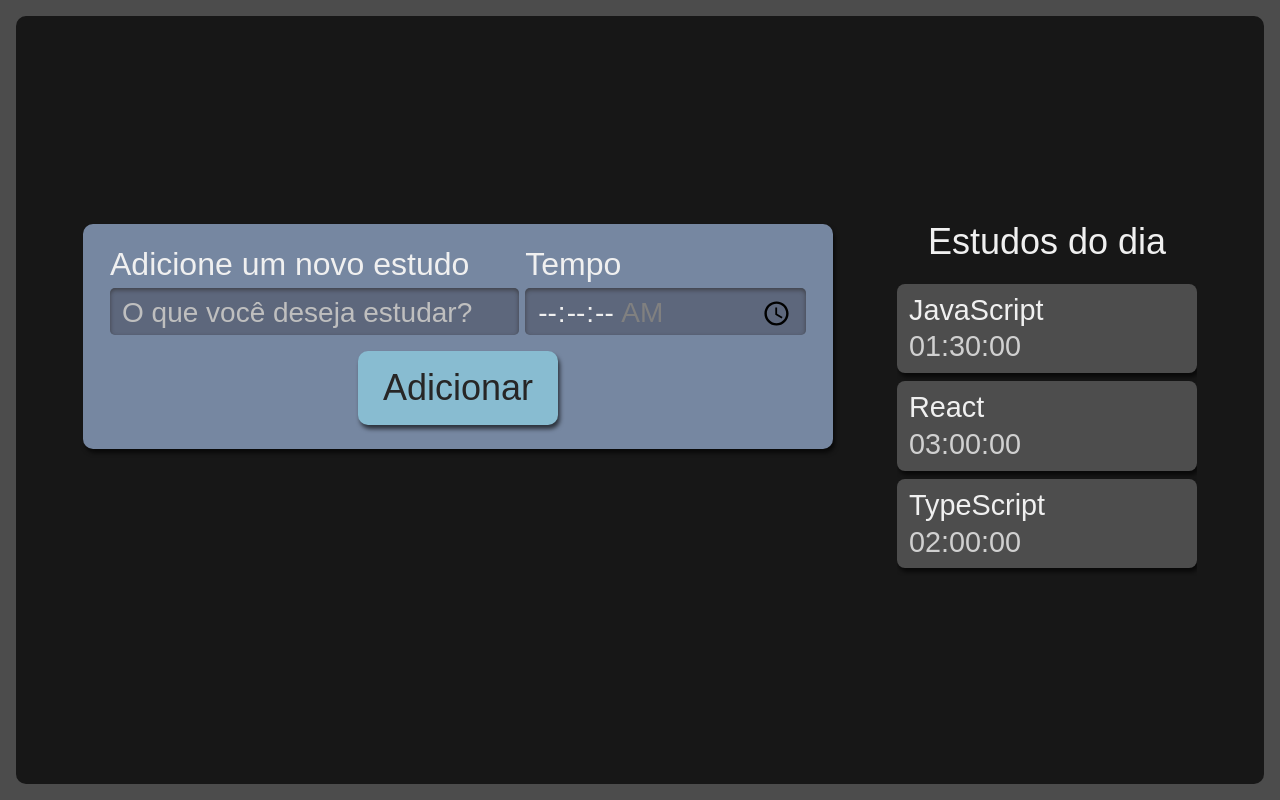
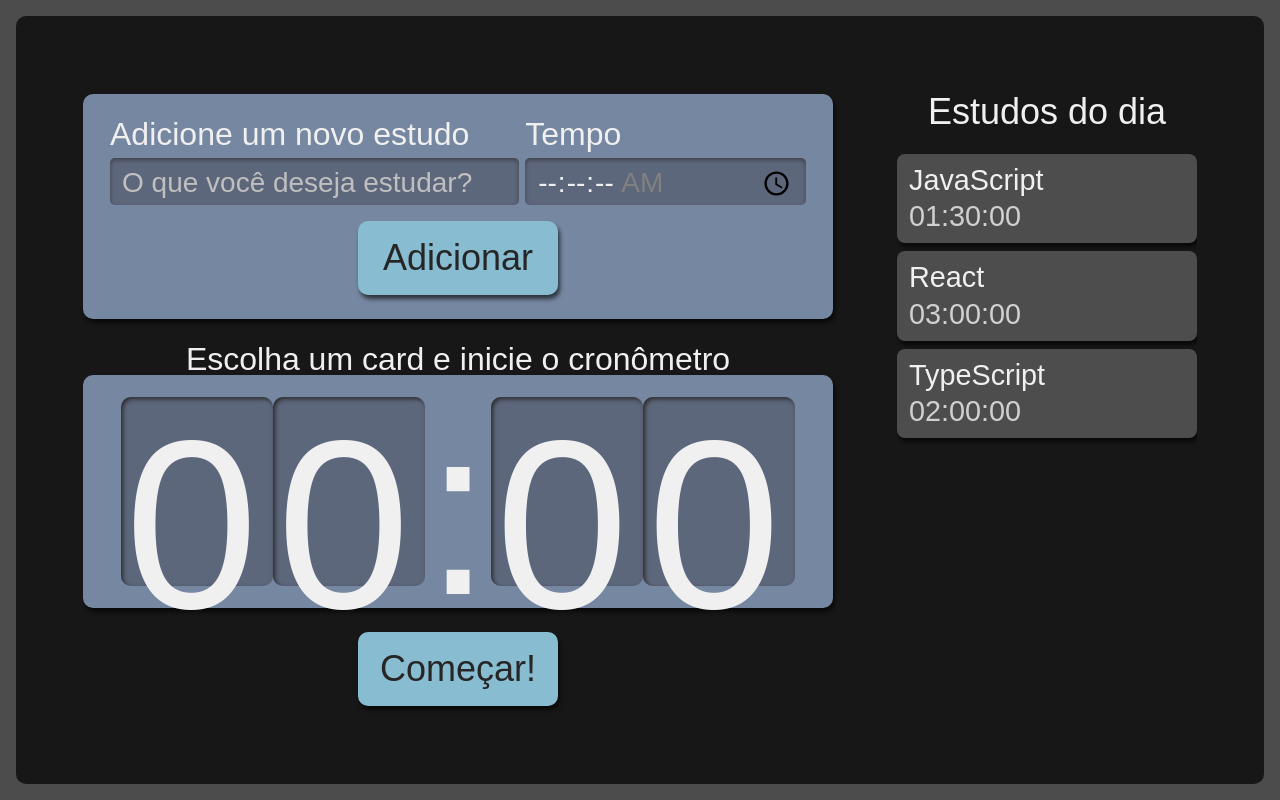
Before and after one commit to GustavoBento/alura-studies, a React (Create React App) app: page / in a window 1280 px wide. Built offline with nearby package versions, Linux system fonts and the light colour scheme; the HTML template or start-up script is replaced by a standard one.

Commit message:
Feat: criando o Cronometro do site

```diff
--- /dev/null
+++ b/src/components/Cronometro/Cronometro.module.scss
@@ -0,0 +1,59 @@
+.cronometro {
+      display: flex;
+      flex-direction: column;
+      align-items: center;
+      grid-area: cronometro;
+
+      .relogioWrapper {
+        align-items: center;
+        background-color: #7687A1;
+        border-radius: 10px;
+        box-shadow: 2px 4px 4px #0000009F;
+        box-sizing: border-box;
+        display: flex;
+        font-size: 5rem;
+        justify-content: center;
+        margin-bottom: 24px;
+        padding: 16px 12px;
+        width: 100%;
+      }
+
+      .titulo {
+        font-size: 2rem;
+      }
+
+      button {
+        background-color: #88bcd1;
+        border-radius: 10px;
+        box-shadow: 2px 4px 4px #0000009F;
+        color: #272626;
+        cursor: pointer;
+        font-size: 1.25rem;
+        padding: 16px;
+        width: 150px;
+
+        &:active {
+          background-color: #7CA6B7;
+          box-shadow: 2px 2px 4px #0000009F inset;
+          cursor: auto;
+        }
+      }
+
+      @media screen and (min-width:1280px) {
+
+        .relogioWrapper{
+          font-size: 15rem;
+        }
+
+        p {
+          font-size: 2rem;
+        }
+
+        button {
+          grid-column-start: span 2;
+          justify-self: center;
+          width: 200px;
+          font-size: 2.25rem;
+        }
+      }
+    }
--- /dev/null
+++ b/src/components/Cronometro/Relogio/Relogio.module.scss
@@ -0,0 +1,21 @@
+.relogioNumero {
+      background-color: #5D677C;
+      box-shadow: 2px 2px 4px #2B2B2B inset;
+      height: 3.6rem;
+      width: 3rem;
+      padding: 8px 4px;
+      border-radius: 10px;
+
+      @media screen and (min-width:1280px) {
+        height: 10.8rem;
+        width: 9rem;
+      }
+    }
+
+    .relogioDivisao {
+      height: 4.2rem;
+
+      @media screen and (min-width:1280px) {
+        height: 12.6rem;
+      }
+    }
--- /dev/null
+++ b/src/components/Cronometro/Relogio/index.tsx
@@ -0,0 +1,13 @@
+import style from "./Relogio.module.scss";
+
+export default function Relogio() {
+  return (
+    <>
+      <span className={style.relogioNumero}>0</span>
+      <span className={style.relogioNumero}>0</span>
+      <span className={style.relogioDivisao}>:</span>
+      <span className={style.relogioNumero}>0</span>
+      <span className={style.relogioNumero}>0</span>
+    </>
+  );
+}
--- /dev/null
+++ b/src/components/Cronometro/index.tsx
@@ -0,0 +1,15 @@
+import Botao from "../Botao";
+import style from "./Cronometro.module.scss";
+import Relogio from "./Relogio";
+
+export default function Cronometro() {
+  return (
+    <div className={style.cronometro}>
+      <p className={style.titulo}>Escolha um card e inicie o cronômetro</p>
+      <div className={style.relogioWrapper}>
+        <Relogio />
+      </div>
+      <Botao>Começar!</Botao>
+    </div>
+  );
+}
--- a/src/pages/App.tsx
+++ b/src/pages/App.tsx
@@ -1,3 +1,4 @@
+import Cronometro from "../components/Cronometro";
 import Formulario from "../components/Formulario";
 import Lista from "../components/Lista";
 import style from  './App.module.scss'
@@ -7,6 +8,7 @@
     <div className={style.AppStyle}>
       <Formulario />
       <Lista />
+      <Cronometro />
     </div>
   );
 }
```
